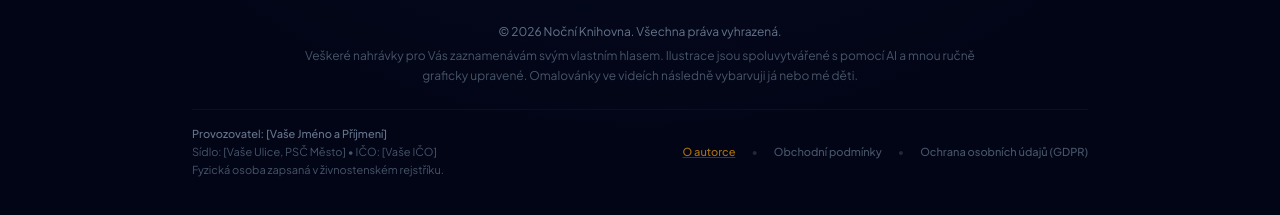
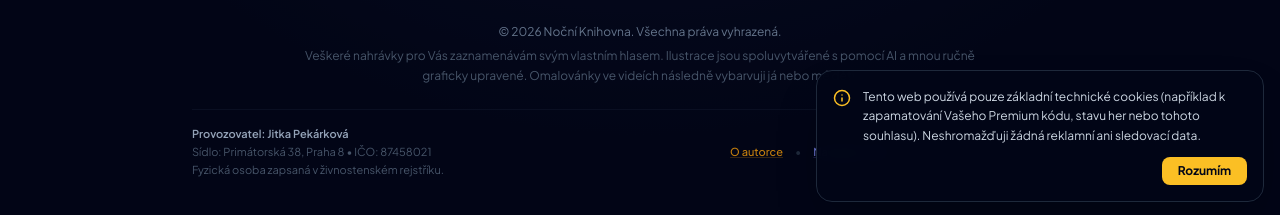
Before and after one commit to onlinejitka/NocniKnihovna, a React (Vite) app: page /1 in a window 1280 px wide. Shown: the part 582-797 px from the top of the page. Built offline with nearby package versions, Linux system fonts and the light colour scheme; no server answers.

Commit message:
Update App.jsx

```diff
--- a/src/App.jsx
+++ b/src/App.jsx
@@ -1,4 +1,4 @@
-import React, { useState } from 'react';
+import React, { useState, useEffect } from 'react';
 import { BrowserRouter as Router, Routes, Route, Link, useLocation } from 'react-router-dom';
 import Knihovna from './pages/Knihovna';
 import PohadkaDetail from './pages/PohadkaDetail';
@@ -7,7 +7,48 @@ import Omalovanky from './pages/Omalovanky';
 import Hra from './pages/Hra';
 import Souhvezdi from './pages/Souhvezdi';
 import Pexeso from './pages/Pexeso';
-import { BookOpen, HelpCircle, Sparkles, Palette, Lightbulb, Star, LayoutGrid, Menu, X, ChevronDown, Gamepad2 } from 'lucide-react';
+import VOP from './pages/VOP'; // Nový import VOP
+import GDPR from './pages/GDPR'; // Nový import GDPR
+import { BookOpen, HelpCircle, Sparkles, Palette, Lightbulb, Star, LayoutGrid, Menu, X, ChevronDown, Gamepad2, Info } from 'lucide-react';
+
+// Komponenta pro Cookie lištu
+function CookieBar() {
+  const [visible, setVisible] = useState(false);
+
+  useEffect(() => {
+    // Zkontrolujeme, zda už uživatel cookies v minulosti odsouhlasil
+    const accepted = localStorage.getItem('sl_cookies_accepted');
+    if (!accepted) {
+      setVisible(true);
+    }
+  }, []);
+
+  const handleAccept = () => {
+    localStorage.setItem('sl_cookies_accepted', 'true');
+    setVisible(false);
+  };
+
+  if (!visible) return null;
+
+  return (
+    <div className="fixed bottom-4 left-4 right-4 md:left-auto md:right-4 md:max-w-md bg-slate-950/95 border border-slate-800 p-4 rounded-2xl shadow-2xl z-50 animate-fade-in backdrop-blur flex flex-col space-y-3">
+      <div className="flex items-start space-x-3">
+        <Info size={18} className="text-amber-400 shrink-0 mt-0.5" />
+        <p className="text-xs text-slate-300 leading-relaxed">
+          Tento web používá pouze základní technické cookies (například k zapamatování Vašeho Premium kódu, stavu her nebo tohoto souhlasu). Neshromažďuji žádná reklamní ani sledovací data.
+        </p>
+      </div>
+      <div className="flex justify-end">
+        <button
+          onClick={handleAccept}
+          className="bg-amber-400 hover:bg-amber-300 text-slate-950 font-bold text-xs px-4 py-1.5 rounded-lg transition cursor-pointer"
+        >
+          Rozumím
+        </button>
+      </div>
+    </div>
+  );
+}
 
 function Header() {
   const [isMobileMenuOpen, setIsMobileMenuOpen] = useState(false);
@@ -15,7 +56,6 @@ function Header() {
   const currentPath = location.pathname;
 
   const closeMenu = () => setIsMobileMenuOpen(false);
-
   const isGamesActive = currentPath === '/hra' || currentPath === '/souhvezdi' || currentPath === '/pexeso';
 
   return (
@@ -64,8 +104,7 @@ function Header() {
                 <span>Souhvězdí</span>
               </Link>
               <Link to="/pexeso" className={`flex items-center space-x-2 px-3 py-2.5 rounded-xl text-sm transition mt-1 ${currentPath === '/pexeso' ? 'bg-slate-800 text-amber-400 font-bold' : 'text-slate-300 hover:text-amber-400 hover:bg-slate-800'}`}>
-                <LayoutGrid size={14} className={currentPath === '/pexeso' ? 'text-amber-300' : 'text-slate-400'} />
-                <span>Stínové pexeso</span>
+                <LayoutGrid size={14} className={currentPath === '/pexeso' ? 'text-amber-300' : 'text-slate-400'} /> <span>Stínové pexeso</span>
               </Link>
             </div>
           </div>
@@ -91,16 +130,13 @@ function Header() {
           <div className="bg-slate-900/50 rounded-2xl p-3 border border-slate-800 mt-2 shadow-inner">
             <p className="text-[10px] font-bold text-slate-500 uppercase tracking-widest mb-2 pl-3">Uklidňující hry</p>
             <Link to="/hra" onClick={closeMenu} className={`flex items-center space-x-3 px-3 py-3 rounded-xl text-base font-medium transition ${currentPath === '/hra' ? 'bg-slate-800 text-amber-400 shadow-md' : 'text-slate-300'}`}>
-              <Lightbulb size={18} className={currentPath === '/hra' ? 'text-amber-400' : 'text-slate-400'} />
-              <span>Světlušky</span>
+              <Lightbulb size={18} className={currentPath === '/hra' ? 'text-amber-400' : 'text-slate-400'} /> <span>Světlušky</span>
             </Link>
             <Link to="/souhvezdi" onClick={closeMenu} className={`flex items-center space-x-3 px-3 py-3 rounded-xl text-base font-medium transition mt-1 ${currentPath === '/souhvezdi' ? 'bg-slate-800 text-amber-400 shadow-md' : 'text-slate-300'}`}>
-              <Star size={18} className={currentPath === '/souhvezdi' ? 'text-amber-300' : 'text-slate-400'} />
-              <span>Souhvězdí</span>
+              <Star size={18} className={currentPath === '/souhvezdi' ? 'text-amber-300' : 'text-slate-400'} /> <span>Souhvězdí</span>
             </Link>
             <Link to="/pexeso" onClick={closeMenu} className={`flex items-center space-x-3 px-3 py-3 rounded-xl text-base font-medium transition mt-1 ${currentPath === '/pexeso' ? 'bg-slate-800 text-amber-400 shadow-md' : 'text-slate-300'}`}>
-              <LayoutGrid size={18} className={currentPath === '/pexeso' ? 'text-amber-300' : 'text-slate-400'} />
-              <span>Stínové pexeso</span>
+              <LayoutGrid size={18} className={currentPath === '/pexeso' ? 'text-amber-300' : 'text-slate-400'} /> <span>Stínové pexeso</span>
             </Link>
           </div>
 
@@ -118,6 +154,7 @@ export default function App() {
     <Router>
       <div className="min-h-screen text-slate-200 selection:bg-amber-500/30 selection:text-amber-200 flex flex-col">
         <Header />
+
         <main className="flex-grow max-w-6xl mx-auto w-full px-4 py-10">
           <Routes>
             <Route path="/" element={<Knihovna />} />
@@ -126,14 +163,14 @@ export default function App() {
             <Route path="/hra" element={<Hra />} />
             <Route path="/souhvezdi" element={<Souhvezdi />} />
             <Route path="/pexeso" element={<Pexeso />} />
+            <Route path="/obchodni-podminky" element={<VOP />} /> {/* Registrace VOP */}
+            <Route path="/gdpr" element={<GDPR />} /> {/* Registrace GDPR */}
             <Route path="/:slug" element={<PohadkaDetail />} />
           </Routes>
         </main>
 
-        {/* AKTUALIZOVANÁ DVOUÚROVŇOVÁ PATIČKA */}
+        {/* FINÁLNÍ DOPLNĚNÁ PATIČKA */}
         <footer className="border-t border-slate-900 bg-slate-950/60 text-slate-500 py-10 text-center text-xs mt-auto px-4 space-y-6">
-
-          {/* Horní řádek: Autorský příběh */}
           <div className="space-y-1.5">
             <p>© {new Date().getFullYear()} Noční Knihovna. Všechna práva vyhrazená.</p>
             <p className="text-slate-600 max-w-2xl mx-auto leading-relaxed">
@@ -141,32 +178,37 @@ export default function App() {
             </p>
           </div>
 
-          {/* Spodní řádek: Fakturační údaje, Profesní odkaz a Dokumenty */}
           <div className="pt-4 border-t border-slate-900/60 max-w-4xl mx-auto flex flex-col sm:flex-row items-center justify-between gap-4 text-[11px] text-slate-600">
-            {/* Vlevo: Vaše fakturační údaje (Doplňte své jméno, sídlo a IČO) */}
+            {/* Ostré fakturační údaje podle registru */}
             <div className="text-center sm:text-left space-y-0.5">
-              <p className="font-medium text-slate-500">Provozovatel: [Vaše Jméno a Příjmení]</p>
-              <p>Sídlo: [Vaše Ulice, PSČ Město] • IČO: [Vaše IČO]</p>
+              <p className="font-semibold text-slate-400">Provozovatel: Jitka Pekárková</p>
+              <p>Sídlo: Primátorská 38, Praha 8 • IČO: 87458021</p>
               <p>Fyzická osoba zapsaná v živnostenském rejstříku.</p>
             </div>
 
-            {/* Vpravo: Odkazy na dokumenty a Váš osobní profesní web */}
-            <div className="flex flex-wrap justify-center sm:justify-end gap-x-4 gap-y-2 font-medium">
-              <a href="https://[vas-profesni-web].cz" target="_blank" rel="noopener noreferrer" className="text-amber-500/70 hover:text-amber-400 transition underline decoration-amber-500/30">
+            {/* Odkazy na dokumenty a Vaše další projekty */}
+            <div className="flex flex-wrap justify-center sm:justify-end gap-x-3 gap-y-2 font-medium">
+              <a href="https://jitkap.cz" target="_blank" rel="noopener noreferrer" className="text-amber-500/80 hover:text-amber-400 transition underline decoration-amber-500/20">
                 O autorce
               </a>
+              <span className="text-slate-800">•</span>
+              <a href="https://navigator40k.cz" target="_blank" rel="noopener noreferrer" className="text-indigo-400/80 hover:text-indigo-400 transition underline decoration-indigo-500/20">
+                Navigátor 40k
+              </a>
               <span className="text-slate-800 hidden sm:inline">•</span>
-              <a href="#" target="_blank" rel="noopener noreferrer" className="hover:text-slate-400 transition">
+              <Link to="/obchodni-podminky" className="hover:text-slate-400 transition">
                 Obchodní podmínky
-              </a>
+              </Link>
               <span className="text-slate-800">•</span>
-              <a href="#" target="_blank" rel="noopener noreferrer" className="hover:text-slate-400 transition">
-                Ochrana osobních údajů (GDPR)
-              </a>
+              <Link to="/gdpr" className="hover:text-slate-400 transition">
+                GDPR
+              </Link>
             </div>
           </div>
+        </footer>
 
-        </footer>
+        {/* Aktivní Cookie lišta na konci */}
+        <CookieBar />
       </div>
     </Router>
   );
```
